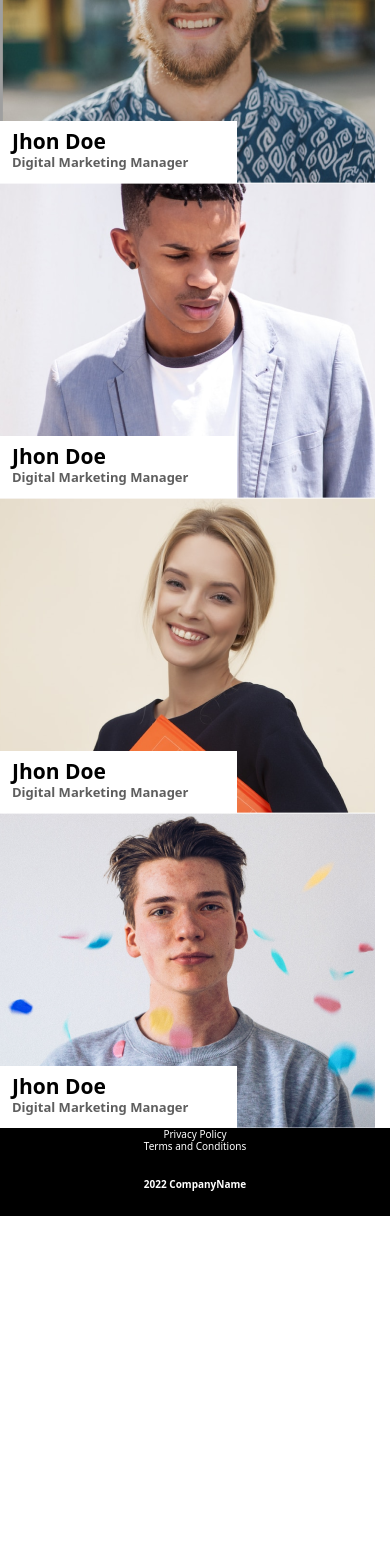
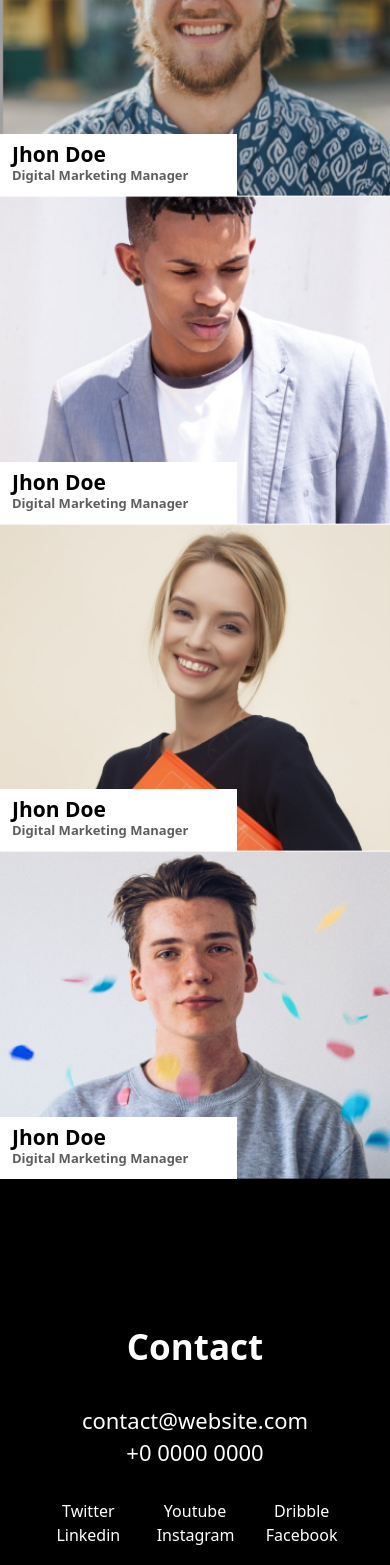
Before and after one commit to buithanhnhan76/tessetest, a React (Create React App) app: page / in a window 390 px wide. Shown: the part 2290-3855 px from the top of the page. Before the commit the page ends 3706 px from the top, so only its background shows below. Built offline with nearby package versions, Linux system fonts and the light colour scheme.

Commit message:
add contact component

```diff
--- a/src/App.js
+++ b/src/App.js
@@ -4,6 +4,7 @@ import Header from './components/header';
 import Work from './components/work';
 import OurTeam from './components/ourteam';
 import Footer from './components/footer';
+import Contact from './components/contact';
 
 function App() {
   return (
@@ -11,6 +12,7 @@ function App() {
       <Header></Header>
       <Work></Work>
       <OurTeam></OurTeam>
+      <Contact></Contact>
       <Footer></Footer>
     </div>
   );
--- a/src/components/contact.jsx
+++ b/src/components/contact.jsx
@@ -0,0 +1,33 @@
+import React from "react";
+
+const Contact = () => {
+  return (
+    <section className="bg-[#000000] text-white mt-[-1px]">
+      <main>
+        <div>
+          <div className="text-center pt-[148px] pb-[130px]">
+            <div className="text-[35px] leading-[42px] font-[600]">Contact</div>
+            <div className="pt-[39px] text-[22px] leading-[26px] font-[300]">
+              contact@website.com
+            </div>
+            <div className="pt-[6px] text-[22px] leading-[26px] font-[300]">
+              +0 0000 0000
+            </div>
+            <div className="px-[50px] pt-[34px]">
+              <div className="grid grid-cols-3 md:grid-cols-6 gap-x-[30px] md:gap-x-[71px]">
+                <div>Twitter</div>
+                <div>Youtube</div>
+                <div>Dribble</div>
+                <div>Linkedin</div>
+                <div>Instagram</div>
+                <div>Facebook</div>
+              </div>
+            </div>
+          </div>
+        </div>
+      </main>
+    </section>
+  );
+};
+
+export default Contact;
--- a/src/components/ourteam.jsx
+++ b/src/components/ourteam.jsx
@@ -22,7 +22,11 @@ const OurTeam = () => {
           </div>
           <div className="mt-[51px] md:w-[25%] md:inline-block">
             <div className="relative group">
-              <img src={TeamMember1}></img>
+              <img
+                src={TeamMember1}
+                alt="team member 3"
+                className="w-full object-cover"
+              ></img>
               <div className="absolute bottom-0 left-0 bg-white max-w-[237px] md:max-w-[100%] w-full pl-[12px] pt-[8px] pb-[13px] md:hidden group-hover:block">
                 <div className="font-[700] text-[21px] leading-[25px]">
                   Jhon Doe
@@ -35,7 +39,11 @@ const OurTeam = () => {
           </div>
           <div className="md:w-[25%] md:inline-block">
             <div className="relative group">
-              <img src={TeamMember2}></img>
+              <img
+                src={TeamMember2}
+                alt="team member 3"
+                className="w-full object-cover"
+              ></img>
               <div className="absolute bottom-0 left-0 bg-white max-w-[237px] md:max-w-[100%] w-full pl-[12px] pt-[8px] pb-[13px] md:hidden group-hover:block">
                 <div className="font-[700] text-[21px] leading-[25px]">
                   Jhon Doe
@@ -48,7 +56,11 @@ const OurTeam = () => {
           </div>
           <div className="md:w-[25%] md:inline-block">
             <div className="relative group">
-              <img src={TeamMember3}></img>
+              <img
+                src={TeamMember3}
+                alt="team member 3"
+                className="w-full object-cover"
+              ></img>
               <div className="absolute bottom-0 left-0 bg-white max-w-[237px] md:max-w-[100%] w-full pl-[12px] pt-[8px] pb-[13px] md:hidden group-hover:block">
                 <div className="font-[700] text-[21px] leading-[25px]">
                   Jhon Doe
@@ -61,7 +73,11 @@ const OurTeam = () => {
           </div>
           <div className="md:w-[25%] md:inline-block">
             <div className="relative group">
-              <img src={TeamMember4}></img>
+              <img
+                className="w-full object-cover"
+                alt="tem member 4"
+                src={TeamMember4}
+              ></img>
               <div className="absolute bottom-0 left-0 bg-white max-w-[237px] md:max-w-[100%] w-full pl-[12px] pt-[8px] pb-[13px] md:hidden group-hover:block">
                 <div className="font-[700] text-[21px] leading-[25px]">
                   Jhon Doe
```
